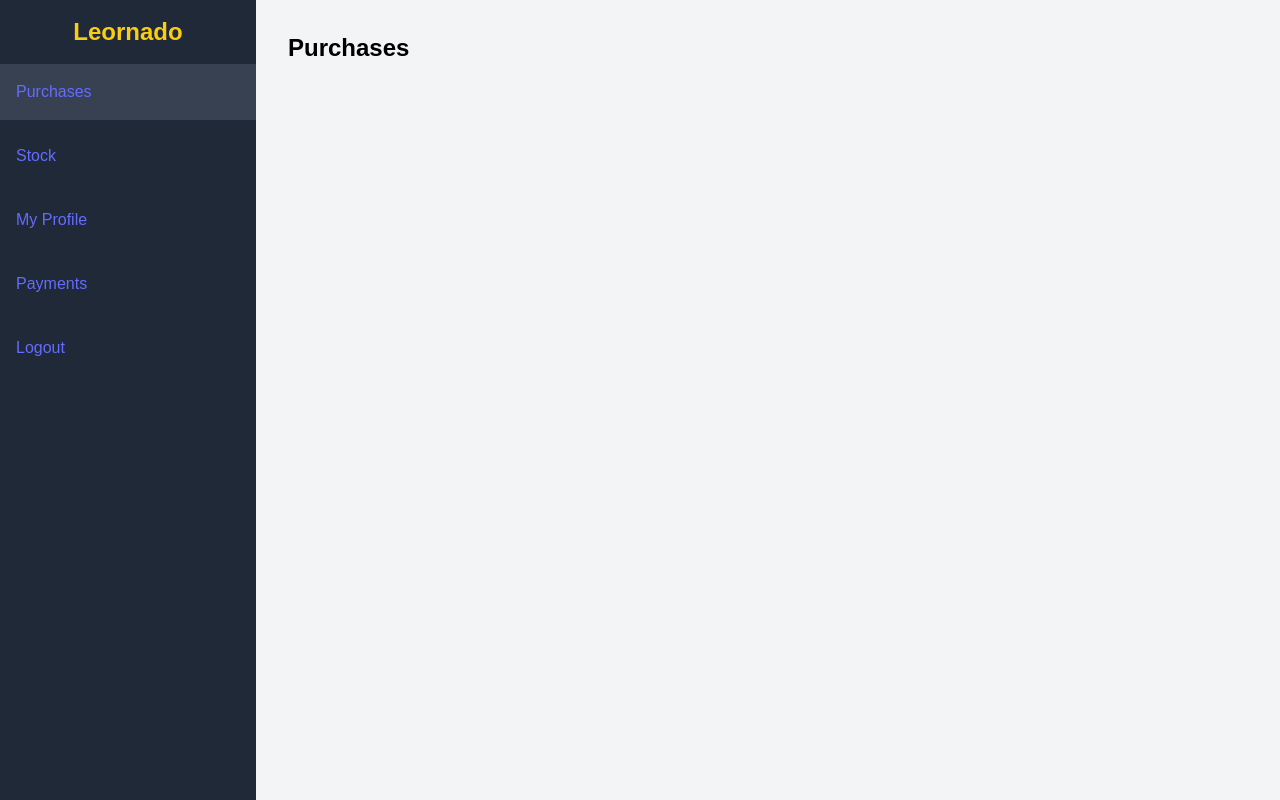
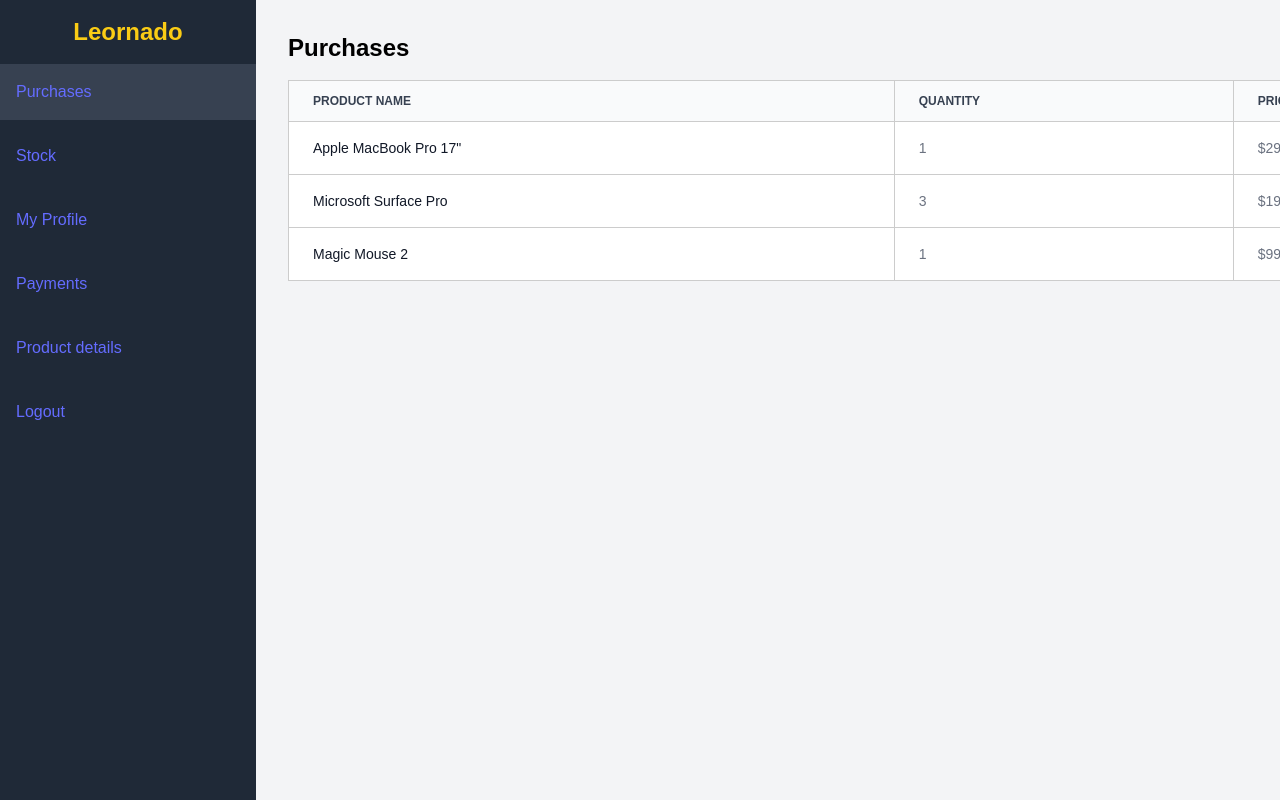
Before and after one commit to INTEL-ONBOARD/restaurant-cw-ead, a React (Vite) app: page /dashboard/purchase in a window 1280 px wide. Shown: the top 800 px of the page. Built offline with nearby package versions, Linux system fonts and the light colour scheme.

Commit message:
purchase history table added

```diff
--- a/src/Pages/Purchases.jsx
+++ b/src/Pages/Purchases.jsx
@@ -4,7 +4,61 @@
   return (
     <div>
       <h1 className="text-2xl font-semibold mb-4 text-black">Purchases</h1>
-      {/* Add your purchases content here */}
+
+
+<div class="relative overflow-x-auto">
+    <table class="w-full text-sm text-left rtl:text-right text-gray-500 dark:text-gray-400">
+        <thead class="text-xs text-gray-700 uppercase bg-gray-50 dark:bg-gray-700 dark:text-gray-400">
+            <tr>
+                <th scope="col" class="px-6 py-3">
+                    Product name
+                </th>
+                <th scope="col" class="px-6 py-3">
+                    Quantity
+                </th>
+                <th scope="col" class="px-6 py-3">
+                    Price
+                </th>
+            </tr>
+        </thead>
+        <tbody>
+            <tr class="bg-white border-b dark:bg-gray-800 dark:border-gray-700">
+                <th scope="row" class="px-6 py-4 font-medium text-gray-900 whitespace-nowrap dark:text-white">
+                    Apple MacBook Pro 17"
+                </th>
+                <td class="px-6 py-4">
+                    1
+                </td>
+                <td class="px-6 py-4">
+                    $2999
+                </td>
+            </tr>
+            <tr class="bg-white border-b dark:bg-gray-800 dark:border-gray-700">
+                <th scope="row" class="px-6 py-4 font-medium text-gray-900 whitespace-nowrap dark:text-white">
+                    Microsoft Surface Pro
+                </th>
+                <td class="px-6 py-4">
+                    3
+                </td>
+                <td class="px-6 py-4">
+                    $1999
+                </td>
+            </tr>
+            <tr class="bg-white dark:bg-gray-800">
+                <th scope="row" class="px-6 py-4 font-medium text-gray-900 whitespace-nowrap dark:text-white">
+                    Magic Mouse 2
+                </th>
+                <td class="px-6 py-4">
+                    1
+                </td>
+                <td class="px-6 py-4">
+                    $99
+                </td>
+            </tr>
+        </tbody>
+    </table>
+</div>
+
     </div>
   );
 };
--- a/src/Pages/layout.jsx
+++ b/src/Pages/layout.jsx
@@ -54,6 +54,16 @@
             </li>
             <li>
               <Link
+                to="/dashboard/details"
+                className={`block p-4 ${
+                  location.pathname === '/dashboard/details' ? 'bg-gray-700' : 'hover:bg-gray-600'
+                }`}
+              >
+                Product details
+              </Link>
+            </li>
+            <li>
+              <Link
                 to="/dashboard/logout"
                 className={`block p-4 ${
                   location.pathname === '/dashboard/logout' ? 'bg-gray-700' : 'hover:bg-gray-600'
```
